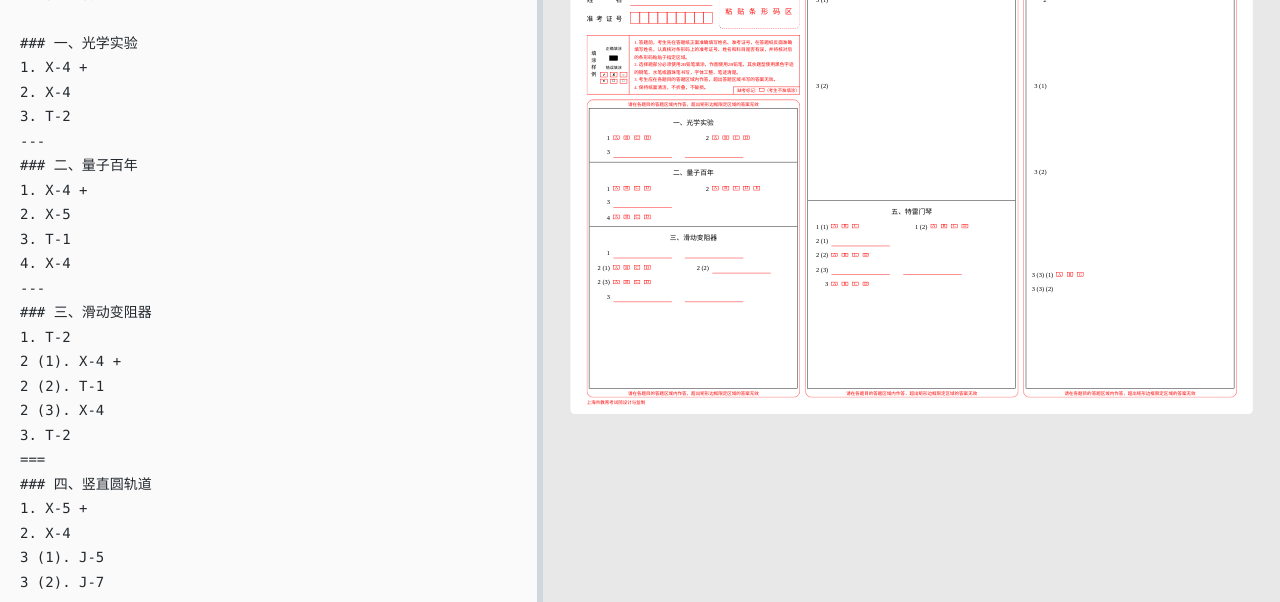
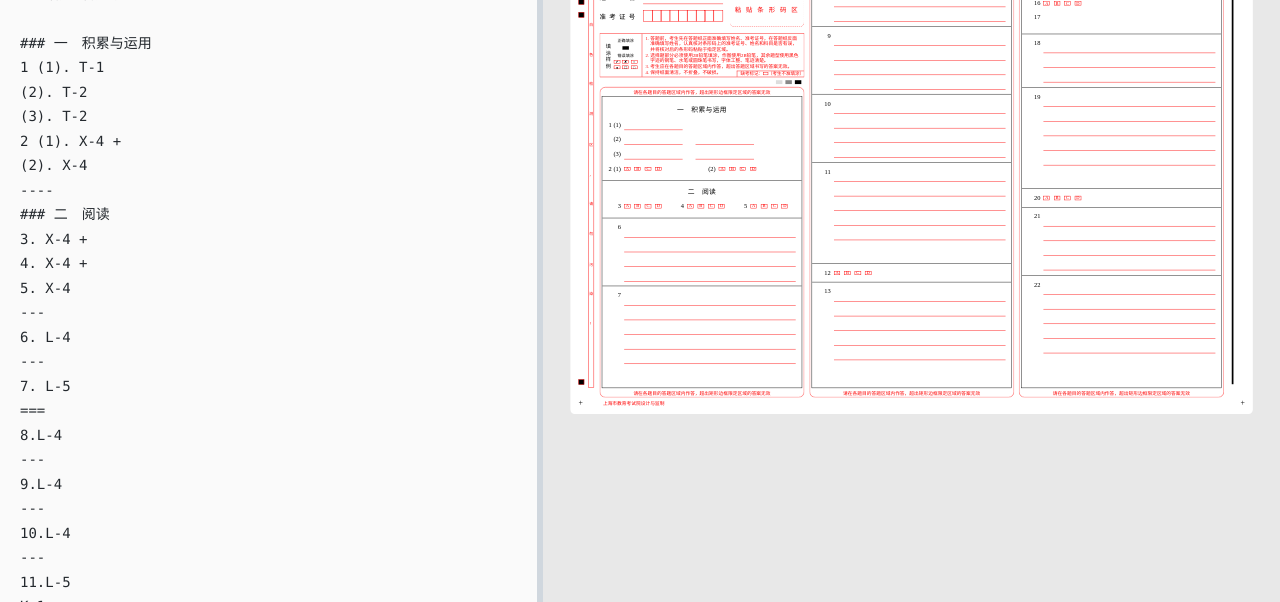
Before and after one commit to AFObject/Sheeter, a plain HTML site: page index.html in a window 1280 px wide. Shown: the part 198-800 px from the top of the page. Drawn offline with Linux system fonts and the light colour scheme.

Commit message:
[大的]样式修改

```diff
--- a/script.js
+++ b/script.js
@@ -345,7 +345,7 @@ function buildHeaderHTML(titles) {
     const subTitle = titles.sub || '';
 
     let dots = '';
-    for (let i = 0; i < 24; i++) dots += '<div class="sheet-header-dot"></div>';
+    for (let i = 0; i < 21; i++) dots += '<div class="sheet-header-dot"></div>';
 
     let idBoxes = '';
     for (let i = 0; i < 9; i++) idBoxes += '<div class="sheet-header-id-box"></div>';
@@ -391,12 +391,19 @@ function buildHeaderHTML(titles) {
         </div>
       </div>
       <div class="sheet-header-notice-right">
-        <p>1. 答题前，考生先在答题纸正面准确填写姓名、准考证号，在答题纸反面准确填写姓名，认真核对条形码上的准考证号、姓名和科目是否有误，并将核对后的条形码粘贴于指定区域。</p>
-        <p>2. 选择题部分必须使用2B铅笔填涂，作图使用2B铅笔，其余题型使用黑色字迹的钢笔、水笔或圆珠笔书写，字体工整、笔迹清楚。</p>
-        <p>3. 考生应在各题目的答题区域内作答，超出答题区域书写的答案无效。</p>
-        <p>4. 保持纸面清洁，不折叠，不破损。</p>
+      <ol>
+        <li>答题前，考生先在答题纸正面准确填写姓名、准考证号，在答题纸反面准确填写姓名，认真核对条形码上的准考证号、姓名和科目是否有误，并将核对后的条形码粘贴于指定区域。</li>
+        <li>选择题部分必须使用2B铅笔填涂，作图使用2B铅笔，其余题型使用黑色字迹的钢笔、水笔或圆珠笔书写，字体工整、笔迹清楚。</li>
+        <li>考生应在各题目的答题区域内作答，超出答题区域书写的答案无效。</li>
+        <li>保持纸面清洁，不折叠，不破损。</li>
+        </ol>
         <span class="sheet-header-absence">缺考标记：<span class="sheet-header-absence-box"></span>（考生不准填涂）</span>
       </div>
+    </div>
+    <div class="sheet-gray-detector">
+    <div class="sheet-fill-example-block" style="background: black !important;"></div>
+    <div class="sheet-fill-example-block" style="background: #888 !important;"></div>
+    <div class="sheet-fill-example-block" style="background: #ddd !important;"></div>
     </div>
   </div>`;
 }
@@ -422,11 +429,41 @@ function buildPageSkeleton(fontSize, numCols, isFirstPage, headerTitles) {
       </div>
     </div>`;
     }
+    // 左侧检测栏黑色方块（约10个，均匀分布）
+    // 左侧检测栏黑色方块（手动指定每个方块的纵向位置，单位mm，从页面顶部算起）
+    const leftMarkerPositions = [18, 42, 50, 276];
+    let leftMarkers = '';
+    for (const pos of leftMarkerPositions) {
+        leftMarkers += `<div class="sheet-side-marker" style="top:${pos}mm;"></div>`;
+    }
+
+    // 左侧检测区红色竖框 + 文字
+    const detectText = '白色检测区，请勿污染！';
+    let detectChars = '';
+    for (const ch of detectText) {
+        detectChars += `<span>${ch}</span>`;
+    }
+    const leftDetectZone = `<div class="sheet-detect-zone">
+        <div class="sheet-detect-zone-inner">${detectChars}</div>
+    </div>`;
+    // 右侧黑色方块（底部2个）
+    let rightMarkers = '';
+    rightMarkers += `<div class="sheet-side-marker"></div>`;
+
+    // let dots = '';
+    // for (let i = 0; i < 64; i++) dots += '<div class="sheet-header-dot"></div>';
 
     page.innerHTML = `
-    <div class="sheet-outer-frame">${colsHtml}</div>
-    <div class="sheet-footer-mark">上海市教育考试院设计与监制</div>
-  `;
+        <div class="sheet-corner-mark sheet-corner-bl">+</div>
+        <div class="sheet-corner-mark sheet-corner-br">+</div>
+        <div class="sheet-left-markers">${leftMarkers}</div>
+        ${leftDetectZone}
+        <div class="sheet-right-marker-line"></div>
+        <div class="sheet-right-markers">${rightMarkers}</div>
+        <div class="sheet-outer-frame">${colsHtml}</div>
+        <div class="sheet-footer-mark">上海市教育考试院设计与监制</div>
+    `;
+    // <div class="sheet-footer-dots">${dots}</div>
     return page;
 }
 
@@ -610,51 +647,105 @@ function exportMD() {
    TEMPLATE
    ============================================================== */
 function insertTemplate() {
-    editor.value = `#split 3
-#size 15
-# 2025 年上海市普通高中学业水平等级性考试
-## 物理 答题纸
+//     editor.value = `#split 3
+// #size 15
+// # 2025 年上海市普通高中学业水平等级性考试
+// ## 物理 答题纸
 
-### 一、光学实验
-1. X-4 +
-2. X-4
-3. T-2
+// ### 一、光学实验
+// 1. X-4 +
+// 2. X-4
+// 3. T-2
+// ---
+// ### 二、量子百年
+// 1. X-4 +
+// 2. X-5
+// 3. T-1
+// 4. X-4
+// ---
+// ### 三、滑动变阻器
+// 1. T-2
+// 2 (1). X-4 +
+// 2 (2). T-1
+// 2 (3). X-4
+// 3. T-2
+// ===
+// ### 四、竖直圆轨道
+// 1. X-5 +
+// 2. X-4
+// 3 (1). J-5
+// 3 (2). J-7
+// ---
+// ### 五、特雷门琴
+// 1 (1). X-3 +
+// 1 (2). X-4
+// 2 (1). T-1
+// 2 (2). X-4
+// 2 (3). T-2
+// 3. X-4
+// ===
+// ### 六、再生制动与气囊减震
+// 1. X-4
+// 2. J-5
+// 3 (1). J-5
+// 3 (2). J-6
+// 3 (3) (1). X-3
+// 3 (3) (2). J-4`;
+editor.value = `
+#split 3
+# 2026年普通高等学校招生全国统一考试
+## 语文 答题纸
+
+### 一　积累与运用
+1 (1). T-1
+(2). T-2
+(3). T-2
+2 (1). X-4 +
+(2). X-4
+----
+### 二　阅读
+3. X-4 +
+4. X-4 +
+5. X-4
 ---
-### 二、量子百年
-1. X-4 +
-2. X-5
-3. T-1
-4. X-4
+6. L-4
 ---
-### 三、滑动变阻器
-1. T-2
-2 (1). X-4 +
-2 (2). T-1
-2 (3). X-4
-3. T-2
+7. L-5
 ===
-### 四、竖直圆轨道
-1. X-5 +
-2. X-4
-3 (1). J-5
-3 (2). J-7
+8.L-4
 ---
-### 五、特雷门琴
-1 (1). X-3 +
-1 (2). X-4
-2 (1). T-1
-2 (2). X-4
-2 (3). T-2
-3. X-4
+9.L-4
+---
+10.L-4
+---
+11.L-5
+K-1
+----
+12. X-4
+---
+13. L-5
+K-1
 ===
-### 六、再生制动与气囊减震
-1. X-4
-2. J-5
-3 (1). J-5
-3 (2). J-6
-3 (3) (1). X-3
-3 (3) (2). J-4`;
-
+14 (1). T-1 +
+(2). T-1
+---
+15 (1). X-4 +
+(2). X-4
+16. X-4
+17. J-1
+---
+18. L-3
+---
+19. L-5
+K-1
+---
+20. X-4
+---
+21. L-4
+---
+22. L-5
+K-1
+`
     render();
     toast('success', '已插入示例模板');
 }
--- a/style.css
+++ b/style.css
@@ -403,6 +403,9 @@ body {
     display: flex;
     position: relative;
     overflow: hidden;
+    margin-left: 30px;
+    margin-right: 30px;
+    /* margin-bottom: 18px; */
     gap: 3mm;
 }
 
@@ -422,13 +425,13 @@ body {
     display: flex;
     flex-direction: column;
     border: 1.5px solid var(--card-red);
-    border-radius: 4mm;
+    border-radius: 3.5mm;
     overflow: hidden;
 }
 
 .sheet-col-hint {
     font-family: var(--card-body-font);
-    font-size: 0.7em;
+    font-size: 11px;
     color: var(--card-red);
     text-align: center;
     padding: 0.6mm 1mm;
@@ -445,7 +448,7 @@ body {
 
 .sheet-col-hint-bottom {
     font-family: var(--card-body-font);
-    font-size: 0.7em;
+    font-size: 11px;
     color: var(--card-red);
     text-align: center;
     padding: 0.6mm 1mm;
@@ -463,12 +466,19 @@ body {
 .sheet-footer-mark {
     position: absolute;
     bottom: 5mm;
-    left: 10mm;
+    left: 20mm;
     font-family: var(--card-body-font);
-    font-size: 0.7em;
+    font-size: 11px;
     color: var(--card-red);
     line-height: 1;
     letter-spacing: 0;
+}
+
+.sheet-gray-detector {
+    padding: 2mm 2mm;
+    gap: 2mm;
+  display:flex;
+  flex-direction: row-reverse;
 }
 
 /* ============================================================
@@ -505,13 +515,23 @@ body {
     font-family: var(--card-title-font);
     font-size: 1.05em;
     font-weight: 400;
-    padding: 1.2mm 3mm;
+    padding: 1.2mm 2mm;
     /* background: var(--card-section-title-bg);
             border-left: 2.5px solid var(--card-red); */
-    margin-bottom: 1.5mm;
-    margin-top: 1mm;
+    margin-bottom: 1mm;
+    margin-top: 0.5mm;
     line-height: 1.6;
-    letter-spacing: 0;
+    letter-spacing: 0.05em;
+}
+
+.sheet-footer-dots {
+    display: flex;
+    flex-direction: row;
+    position: absolute;
+    bottom: 10mm;
+    left: 18mm;
+    right: 18mm;
+    gap: 2mm;
 }
 
 /* —— 统一题目行 —— */
@@ -527,7 +547,7 @@ body {
 .sheet-qnum {
     font-family: var(--card-body-font);
     font-weight: 400;
-    min-width: 2.8em;
+    min-width: 2.5em;
     text-align: right;
     padding-right: 2mm;
     flex-shrink: 0;
@@ -557,7 +577,7 @@ body {
     gap: 2.5mm;
     flex-wrap: wrap;
     align-items: center;
-    padding-top: 0.3em;
+    padding-top: 0.4em;
 }
 
 .sheet-option-box {
@@ -624,7 +644,7 @@ body {
    SHEET HEADER (第一栏页头)
    ============================================================ */
 .sheet-header {
-    margin-bottom: 3mm;
+    /* margin-bottom: 3mm; */
 }
 
 .sheet-header-dots {
@@ -634,7 +654,7 @@ body {
 }
 
 .sheet-header-dot {
-    width: 3.6mm;
+    width: 4.8mm;
     height: 2.1mm;
     background: #000;
 }
@@ -646,19 +666,20 @@ body {
 
 .sheet-header-title-main {
     font-family: var(--card-title-font);
-    font-size: 1.6em;
+    font-size: 1.5em;
     font-weight: 400;
     color: #000;
     line-height: 1.5;
+    letter-spacing: 0.05em;
 }
 
 .sheet-header-title-sub {
     font-family: var(--card-title-font);
-    font-size: 1.6em;
+    font-size: 1.5em;
     font-weight: 400;
     color: #000;
     line-height: 1.5;
-    /* letter-spacing: 0.2em; */
+    letter-spacing: 0.05em;
 }
 
 .sheet-header-info {
@@ -698,22 +719,22 @@ body {
 }
 
 .sheet-header-id-box {
-    width: 6mm;
+    width: 5.8mm;
     height: 7mm;
     border: 1.5px solid red;
     margin-right: -1.5px;
 }
 
 .sheet-header-barcode {
-    width: 50mm;
+    width: 46mm;
     /* min-height: 28mm; */
     border: 1.5px dashed var(--card-red);
     border-radius: 3mm;
     display: flex;
     align-items: center;
     justify-content: center;
-    font-family: var(--card-title-font);
-    font-size: 1.1em;
+    font-family: var(--card-body-font);
+    font-size: 1em;
     color: var(--card-red);
     letter-spacing: 3mm;
     flex-shrink: 0;
@@ -725,15 +746,16 @@ body {
     position: relative;
     border: 1.5px solid var(--card-red);
     display: flex;
-    font-size: 0.72em;
+    font-size: 11px;
     color: var(--card-red);
-    line-height: 1.6;
+    line-height: 1.2;
+    gap: 3mm;
 }
 
 .sheet-header-notice-left {
     width: 26mm;
     border-right: 1.5px solid var(--card-red);
-    padding: 2mm;
+    padding: 1mm;
     display: flex;
     flex-direction: column;
     align-items: center;
@@ -753,7 +775,7 @@ body {
 
 .sheet-header-notice-right {
     flex: 1;
-    padding: 2mm 3mm;
+    padding: 1mm 2mm;
     font-family: var(--card-body-font);
 }
 
@@ -790,10 +812,10 @@ body {
 }
 
 .sheet-fill-example-block {
-    width: 5mm;
-    height: 3mm;
+    width: 3.8mm;
+    height: 2.2mm;
     background: #000;
-    border: 1px solid #000;
+    /* border: 1px solid #000; */
 }
 
 .sheet-fill-wrong-row {
@@ -802,14 +824,109 @@ body {
 }
 
 .sheet-fill-wrong-item {
-    width: 4.5mm;
-    height: 3mm;
+    width: 3.8mm;
+    height: 2.2mm;
     border: 1px solid var(--card-red);
     color: #000;
     display: flex;
     align-items: center;
     justify-content: center;
     font-size: 0.8em;
+}
+
+/* ===== 定位十字符 ===== */
+.sheet-corner-mark {
+    position: absolute;
+    font-size: 18px;
+    line-height: 1;
+    color: black;
+    font-weight: 300;
+    font-family: 'NewComputerModernMath';
+    user-select: none;
+    z-index: 10;
+}
+
+.sheet-corner-bl {
+    bottom: 4.5mm;
+    left: 5mm;
+}
+
+.sheet-corner-br {
+    bottom: 4.5mm;
+    right: 5mm;
+}
+
+/* ===== 左侧检测栏（黑色方块，绝对定位） ===== */
+.sheet-left-markers {
+    position: absolute;
+    left: 5mm;
+    top: 0;
+    bottom: 0;
+    width: 4mm;
+}
+
+.sheet-side-marker {
+    position: absolute;
+    left: 0;
+    width: 3.5mm;
+    height: 3.2mm;
+    background: black;
+    border: 1px red solid;
+}
+
+/* ===== 左侧白色检测区（红色细框 + 竖排红字） ===== */
+.sheet-detect-zone {
+    position: absolute;
+    left: 11mm;
+    top: 18mm;
+    bottom: 16mm;
+    width: 3.5mm;
+    border: 0.3mm solid red;
+    display: flex;
+    align-items: center;
+    justify-content: center;
+    box-sizing: border-box;
+}
+
+.sheet-detect-zone-inner {
+    display: flex;
+    flex-direction: column;
+    align-items: center;
+    justify-content: center;
+    gap: 15mm;
+    writing-mode: horizontal-tb;
+    text-orientation: upright;
+    font-size: 9px;
+    color: red;
+    letter-spacing: 0;
+    white-space: nowrap;
+}
+
+.sheet-detect-zone-inner span {
+    display: block;
+    writing-mode: horizontal-tb;
+}
+
+/* ===== 右侧检测方块（绝对定位） ===== */
+.sheet-right-markers {
+    position: absolute;
+    right: 5mm;
+    top: 18mm;
+    display: flex;
+    flex-direction: column;
+    gap: 12mm;
+    align-items: center;
+    width: 4mm;
+}
+
+.sheet-right-marker-line {
+    position: absolute;
+    width: 1.2mm;
+    top: 19mm;
+    height: 260mm;
+    background: black;
+    right: 12mm;
+    /* border: 1px red solid; */
 }
 
 /* ============================================================
```
